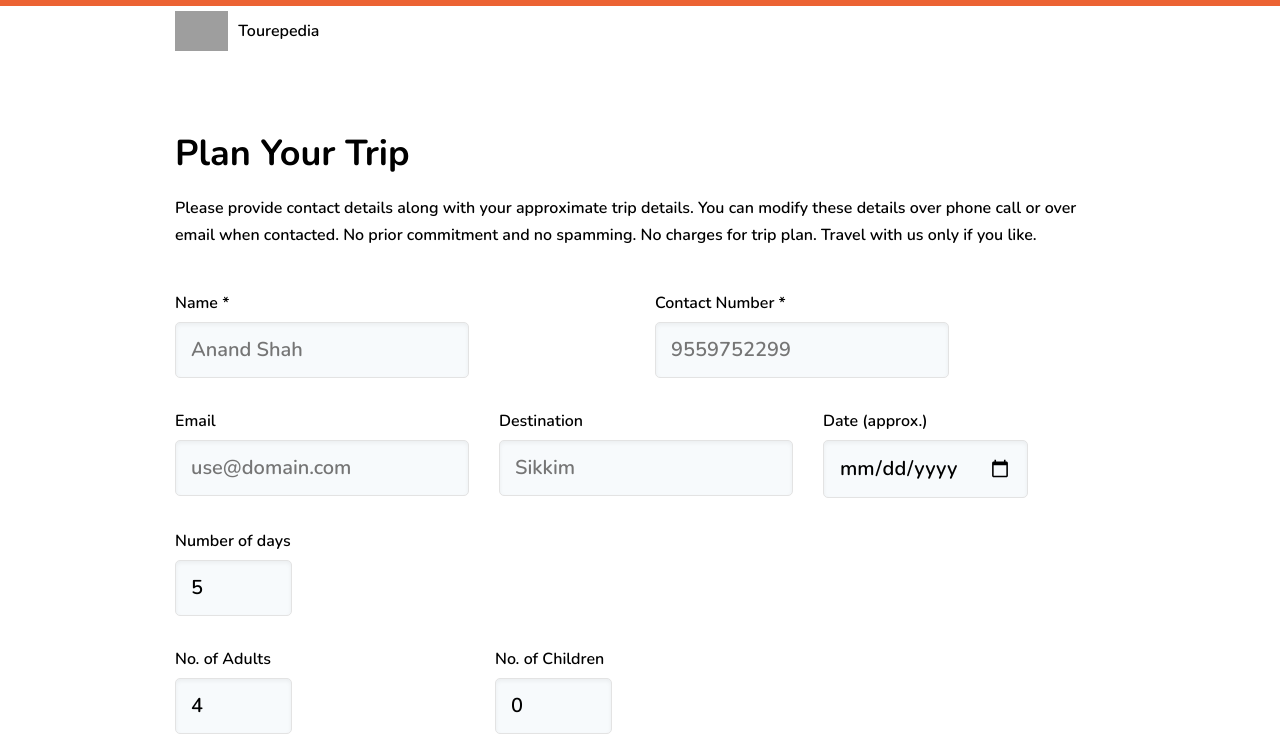
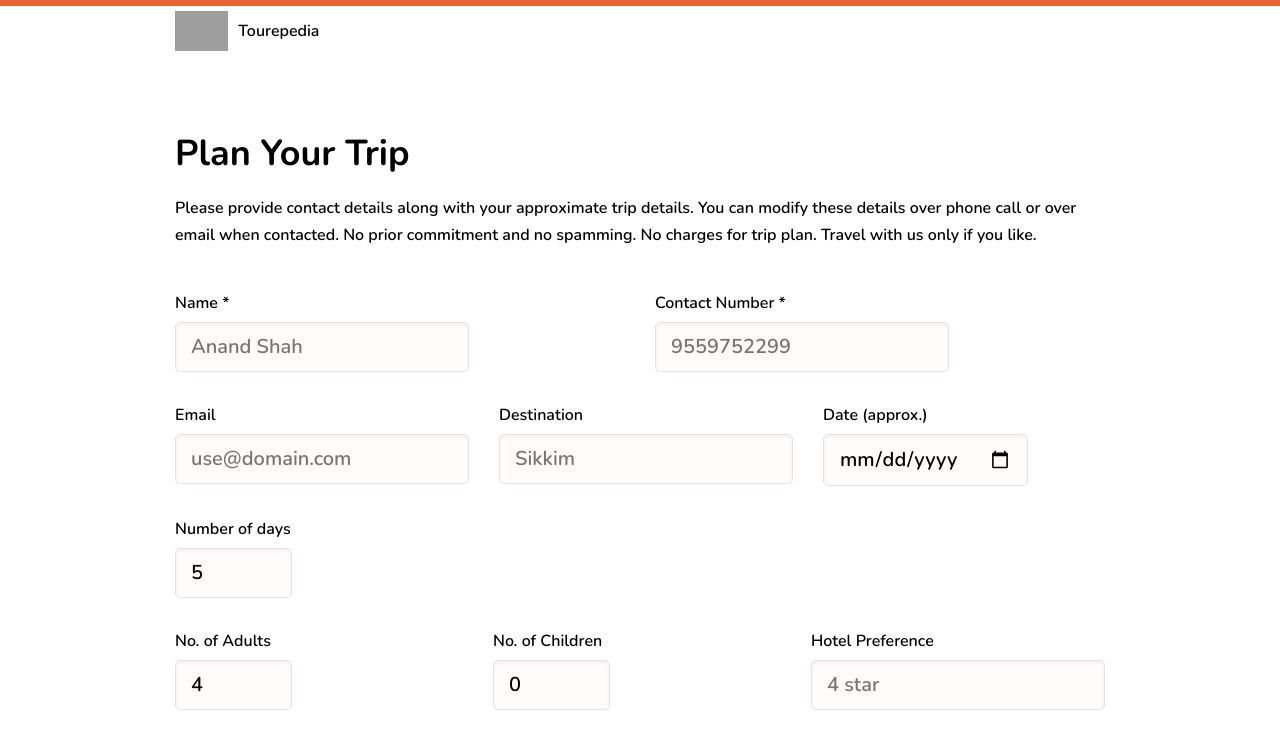
Before and after one commit to tourepedia/www, a Next.js app: page /plan-your-trip in a window 1280 px wide. Shown: the top 744 px of the page. Built offline with nearby package versions, Linux system fonts and the light colour scheme; grey boxes are pictures that could not be loaded.

Commit message:
feat(plan-trip): add hotel preference and comments in the request

```diff
--- a/components/Form.tsx
+++ b/components/Form.tsx
@@ -123,6 +123,22 @@ export function FormGroup({
           white-space: pre;
         }
       `}</style>
+      <style global jsx>{`
+        .input {
+          display: block;
+          padding: 7px 15px;
+          border-radius: 5px;
+          background: #fffcfb;
+          border: 1px solid #e3e3e3;
+          box-shadow: 0 2px 4px rgba(0, 0, 0, 0.05) inset;
+          font-size: 1.25rem;
+        }
+        .input:focus {
+          outline: none;
+          box-shadow: 0 2px 4px rgba(0, 0, 0, 0.05) inset,
+            0 0 0 3px rgba(66, 153, 225, 0.5);
+        }
+      `}</style>
       {label ? <label htmlFor={id}>{label}</label> : null}
       {children}
     </div>
@@ -138,25 +154,38 @@ export function Input({ label, id, name, ...props }: InputProps) {
   const { values, onChange } = useContext(FormContext)
   return (
     <FormGroup label={label} id={id}>
-      <style jsx>{`
-        input {
-          display: block;
-          padding: 10px 15px;
-          border-radius: 5px;
-          background: #f7fafc;
-          border: 1px solid #e3e3e3;
-          box-shadow: 0 2px 4px rgba(0, 0, 0, 0.05) inset;
-          font-size: 1.25rem;
-        }
-        input:focus {
-          outline: none;
-          box-shadow: 0 2px 4px rgba(0, 0, 0, 0.05) inset,
-            0 0 0 3px rgba(66, 153, 225, 0.5);
-        }
-      `}</style>
       <input
         type="text"
         name={name}
+        id={id}
+        className="input"
+        {...props}
+        value={values[name]}
+        onChange={onChange}
+      />
+    </FormGroup>
+  )
+}
+
+interface TextareProps
+  extends Omit<React.HTMLProps<HTMLTextAreaElement>, 'label'> {
+  label?: React.ReactNode
+}
+
+export function Textarea({ label, id, name, ...props }: TextareProps) {
+  id = id || name
+  const { values, onChange } = useContext(FormContext)
+  return (
+    <FormGroup label={label} id={id}>
+      <style jsx>{`
+        textarea {
+          width: 100%;
+          resize: vertical;
+        }
+      `}</style>
+      <textarea
+        name={name}
+        className="input"
         id={id}
         {...props}
         value={values[name]}
--- a/pages/plan-your-trip.tsx
+++ b/pages/plan-your-trip.tsx
@@ -1,6 +1,6 @@
 import { useState, useContext } from 'react'
 
-import { Input, Form, FormState } from '../components/Form'
+import { Input, Form, FormState, Textarea } from '../components/Form'
 import Layout from '../components/Layout'
 import Seo from '../components/Seo'
 import { Container, Grid, Col } from '../components/Grid'
@@ -21,6 +21,8 @@ const initialValues = {
   no_of_days: 5,
   no_of_adults: 4,
   no_of_children: 0,
+  hotel_preference: '',
+  comments: '',
 }
 
 function localDateStringToUTCDateString(dateString: string = '') {
@@ -101,7 +103,7 @@ export function PlanYourTripForm({ onSuccess }: { onSuccess?: () => void }) {
             label="Date (approx.)"
             type="date"
             name="start_date"
-            placeholder="dd/mm/yyy"
+            placeholder="dd/mm/yyyy"
           />
         </Col>
         <Col>
@@ -136,8 +138,21 @@ export function PlanYourTripForm({ onSuccess }: { onSuccess?: () => void }) {
             max={1000}
           />
         </Col>
-        <Col></Col>
+        <Col>
+          <Input
+            label="Hotel Preference"
+            type="text"
+            name="hotel_preference"
+            placeholder="4 star"
+          />
+        </Col>
       </Grid>
+      <Textarea
+        label="Any Comments"
+        name="comments"
+        rows={4}
+        placeholder={`It is a family gathering trip and so, we would like to have the best options for stay and food.`}
+      />
       <FormState>
         {({ isSubmitting }) => (
           <Button type="submit" disabled={isSubmitting}>
```
